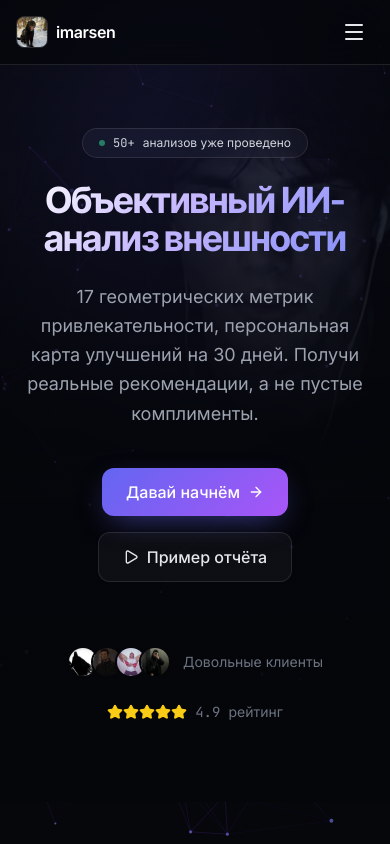
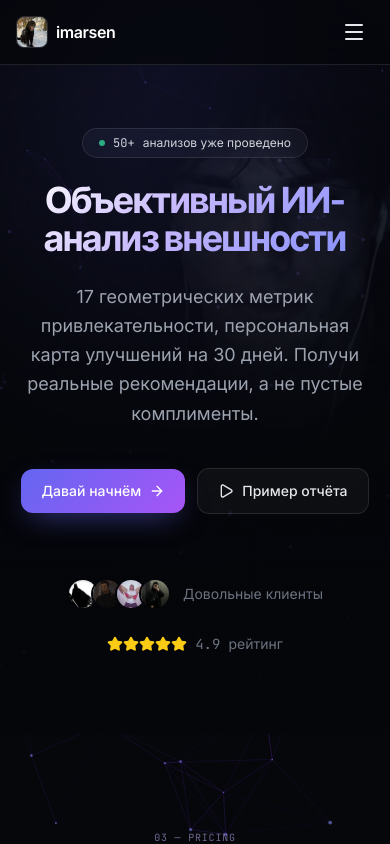
Before and after one commit to CodeDestriyer/imarsen, a React (Vite) app: page / in a window 390 px wide. Shown: the top 844 px of the page. Built offline with nearby package versions, Linux system fonts and the light colour scheme.

Commit message:
ui: hero buttons side-by-side on mobile, remove Features section

```diff
--- a/src/pages/Home.tsx
+++ b/src/pages/Home.tsx
@@ -1,6 +1,5 @@
 import { Nav } from '@/sections/Nav';
 import { Hero } from '@/sections/Hero';
-import { Features } from '@/sections/Features';
 import { Pricing } from '@/sections/Pricing';
 import { Faq } from '@/sections/Faq';
 import { Footer } from '@/sections/Footer';
@@ -13,7 +12,6 @@ export default function Home() {
       <Nav />
       <main className="flex-1 relative z-10">
         <Hero />
-        <Features />
         <Pricing />
         <Faq />
       </main>
--- a/src/sections/Hero.tsx
+++ b/src/sections/Hero.tsx
@@ -28,11 +28,11 @@ export function Hero() {
             </p>
           </Reveal>
           <Reveal delay={0.24}>
-            <div className="mt-10 flex flex-col sm:flex-row items-center md:items-start justify-center md:justify-start gap-4">
-              <a href="#pricing" className="btn-primary px-6 py-3 rounded-xl font-medium inline-flex items-center gap-2">
+            <div className="mt-10 flex flex-row flex-wrap items-center md:items-start justify-center md:justify-start gap-3 sm:gap-4">
+              <a href="#pricing" className="btn-primary px-5 sm:px-6 py-3 rounded-xl font-medium inline-flex items-center gap-2 text-sm sm:text-base">
                 Давай начнём <ArrowRight className="w-4 h-4" />
               </a>
-              <Link to="/report/demo" className="btn-ghost px-6 py-3 rounded-xl font-medium inline-flex items-center gap-2">
+              <Link to="/report/demo" className="btn-ghost px-5 sm:px-6 py-3 rounded-xl font-medium inline-flex items-center gap-2 text-sm sm:text-base">
                 <Play className="w-4 h-4" /> Пример отчёта
               </Link>
             </div>
```
